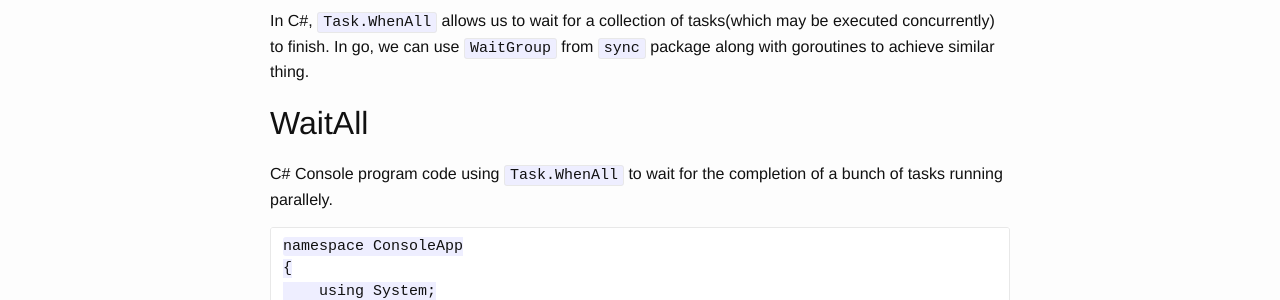
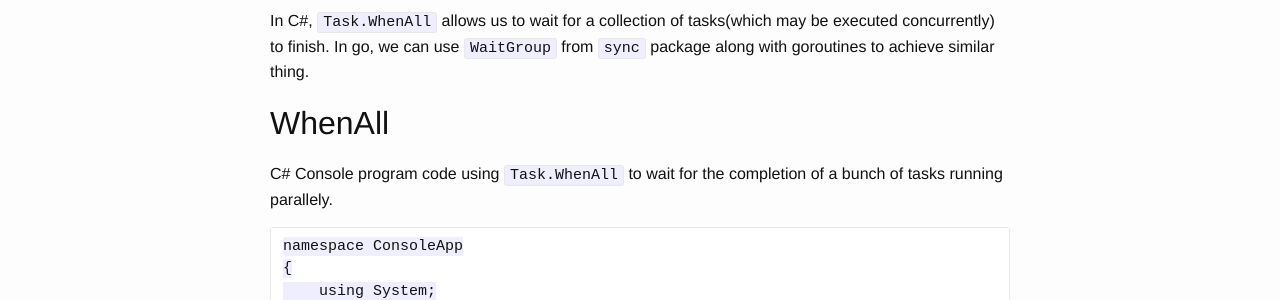
Before and after one commit to kshyju/techiesweb.net, a Jekyll site: the page built from _posts/2021-03-28-csharp-to-go-task.whenalll.md, in a window 1280 px wide and 900 px high. Shown: the part 344-644 px from the top of the window. Built offline with Jekyll 4.4.1, drawn with Linux system fonts in a browser that asks for light colours.

Commit message:
fixed wrong API name

```diff
--- a/_posts/2021-03-28-csharp-to-go-task.whenalll.md
+++ b/_posts/2021-03-28-csharp-to-go-task.whenalll.md
@@ -10,7 +10,7 @@ description: C# developer's quick reference for Go snippets, How to wait for an
 In C#, `Task.WhenAll` allows us to wait for a collection of tasks(which may be executed concurrently) to finish. In go, we can use `WaitGroup` from `sync` package along with goroutines to achieve similar thing.
 
 
-## WaitAll
+## WhenAll
 
 C# Console program code using `Task.WhenAll` to wait for the completion of a bunch of tasks running parallely.
 
```
